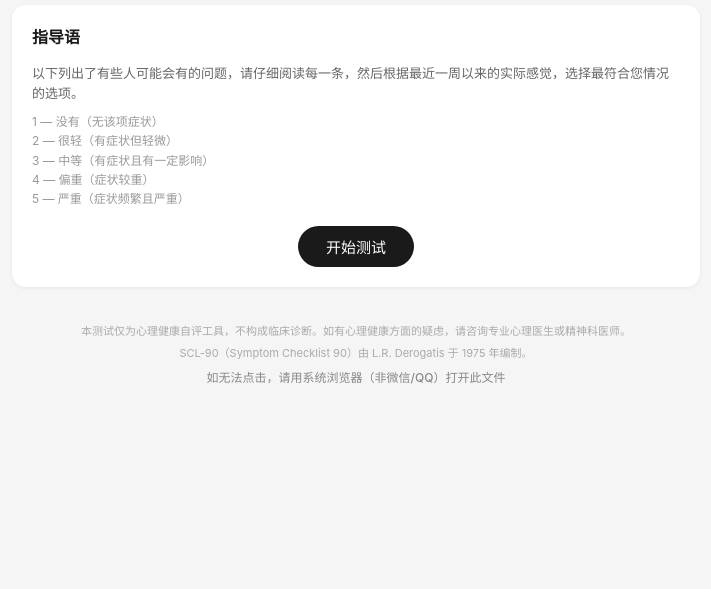
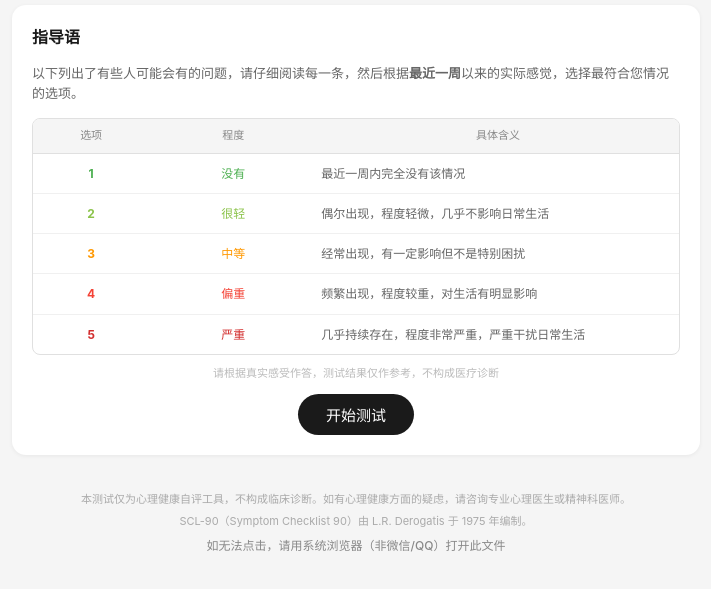
Before and after one commit to MENG121212/scl90, a plain HTML site: page index.html in a window 1280 px wide. Shown: the part 103-692 px from the top of the page, without its empty margins (284-995 px from the left). Drawn offline with Linux system fonts and the light colour scheme.

Commit message:
Update: add detailed scoring guide

```diff
--- a/index.html
+++ b/index.html
@@ -65,9 +65,41 @@ body { font-family: -apple-system, BlinkMacSystemFont, "Segoe UI", "PingFang SC"
 <!-- 引导页 -->
 <div id="page-intro" class="card">
   <h2>指导语</h2>
-  <p style="font-size:13px; color:#666;">以下列出了有些人可能会有的问题，请仔细阅读每一条，然后根据最近一周以来的实际感觉，选择最符合您情况的选项。</p>
-  <p style="font-size:12px; color:#999; margin-top:8px;">1 — 没有（无该项症状）<br>2 — 很轻（有症状但轻微）<br>3 — 中等（有症状且有一定影响）<br>4 — 偏重（症状较重）<br>5 — 严重（症状频繁且严重）</p>
-  <div id="intro-start-btn" style="text-align:center; margin-top:18px;">
+  <p style="font-size:13px; color:#666;">以下列出了有些人可能会有的问题，请仔细阅读每一条，然后根据<strong>最近一周</strong>以来的实际感觉，选择最符合您情况的选项。</p>
+  <div style="margin-top:14px; border:1px solid #e0e0e0; border-radius:8px; overflow:hidden;">
+    <div style="display:flex; background:#f5f5f5; font-size:11px; color:#888; text-align:center; border-bottom:1px solid #e0e0e0;">
+      <div style="width:18%; padding:8px 4px;">选项</div>
+      <div style="width:26%; padding:8px 4px;">程度</div>
+      <div style="width:56%; padding:8px 4px;">具体含义</div>
+    </div>
+    <div style="display:flex; font-size:12px; text-align:center; border-bottom:1px solid #f0f0f0;">
+      <div style="width:18%; padding:10px 4px; font-weight:bold; color:#4CAF50;">1</div>
+      <div style="width:26%; padding:10px 4px; color:#4CAF50;">没有</div>
+      <div style="width:56%; padding:10px 4px; text-align:left; color:#666;">最近一周内完全没有该情况</div>
+    </div>
+    <div style="display:flex; font-size:12px; text-align:center; border-bottom:1px solid #f0f0f0;">
+      <div style="width:18%; padding:10px 4px; font-weight:bold; color:#8BC34A;">2</div>
+      <div style="width:26%; padding:10px 4px; color:#8BC34A;">很轻</div>
+      <div style="width:56%; padding:10px 4px; text-align:left; color:#666;">偶尔出现，程度轻微，几乎不影响日常生活</div>
+    </div>
+    <div style="display:flex; font-size:12px; text-align:center; border-bottom:1px solid #f0f0f0;">
+      <div style="width:18%; padding:10px 4px; font-weight:bold; color:#FF9800;">3</div>
+      <div style="width:26%; padding:10px 4px; color:#FF9800;">中等</div>
+      <div style="width:56%; padding:10px 4px; text-align:left; color:#666;">经常出现，有一定影响但不是特别困扰</div>
+    </div>
+    <div style="display:flex; font-size:12px; text-align:center; border-bottom:1px solid #f0f0f0;">
+      <div style="width:18%; padding:10px 4px; font-weight:bold; color:#F44336;">4</div>
+      <div style="width:26%; padding:10px 4px; color:#F44336;">偏重</div>
+      <div style="width:56%; padding:10px 4px; text-align:left; color:#666;">频繁出现，程度较重，对生活有明显影响</div>
+    </div>
+    <div style="display:flex; font-size:12px; text-align:center;">
+      <div style="width:18%; padding:10px 4px; font-weight:bold; color:#D32F2F;">5</div>
+      <div style="width:26%; padding:10px 4px; color:#D32F2F;">严重</div>
+      <div style="width:56%; padding:10px 4px; text-align:left; color:#666;">几乎持续存在，程度非常严重，严重干扰日常生活</div>
+    </div>
+  </div>
+  <p style="font-size:11px; color:#bbb; margin-top:10px; text-align:center;">请根据真实感受作答，测试结果仅作参考，不构成医疗诊断</p>
+  <div id="intro-start-btn" style="text-align:center; margin-top:12px;">
     <button class="btn btn-primary" onclick="startTest()">开始测试</button>
   </div>
 </div>
```
